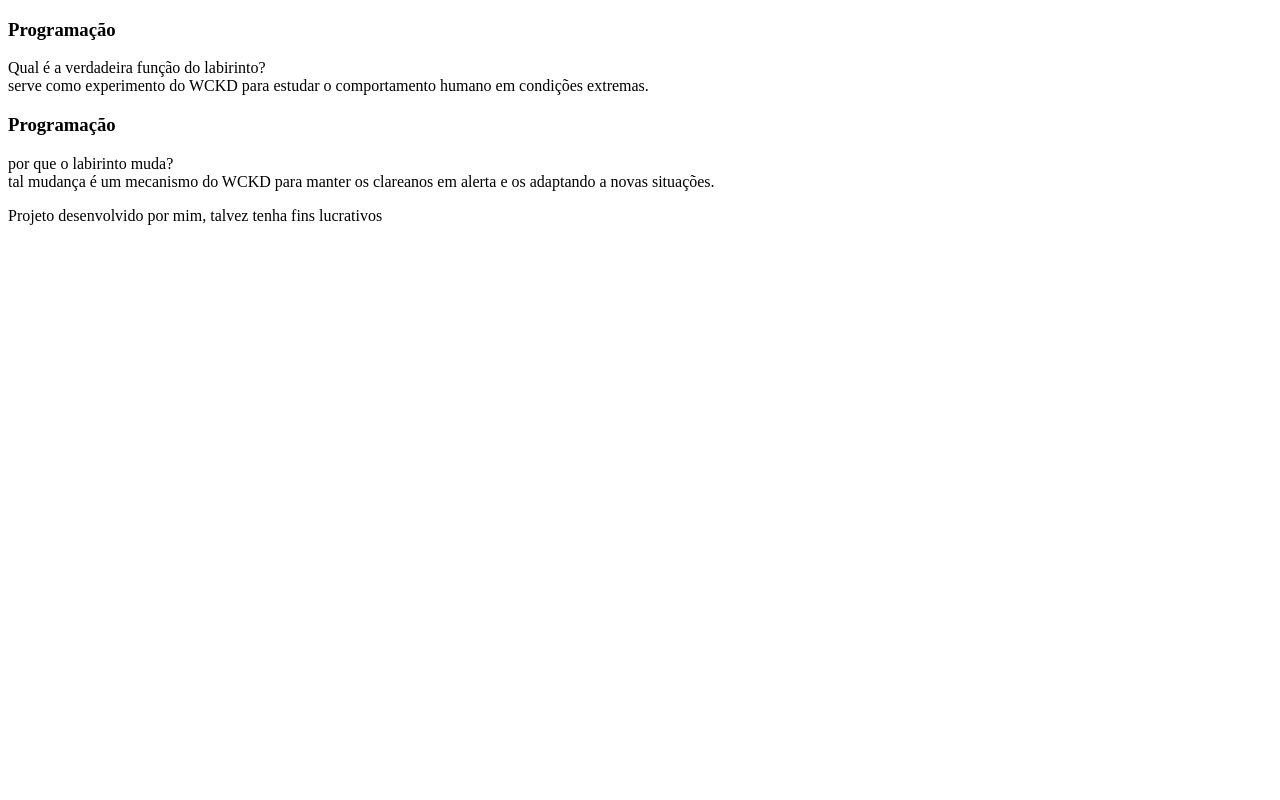
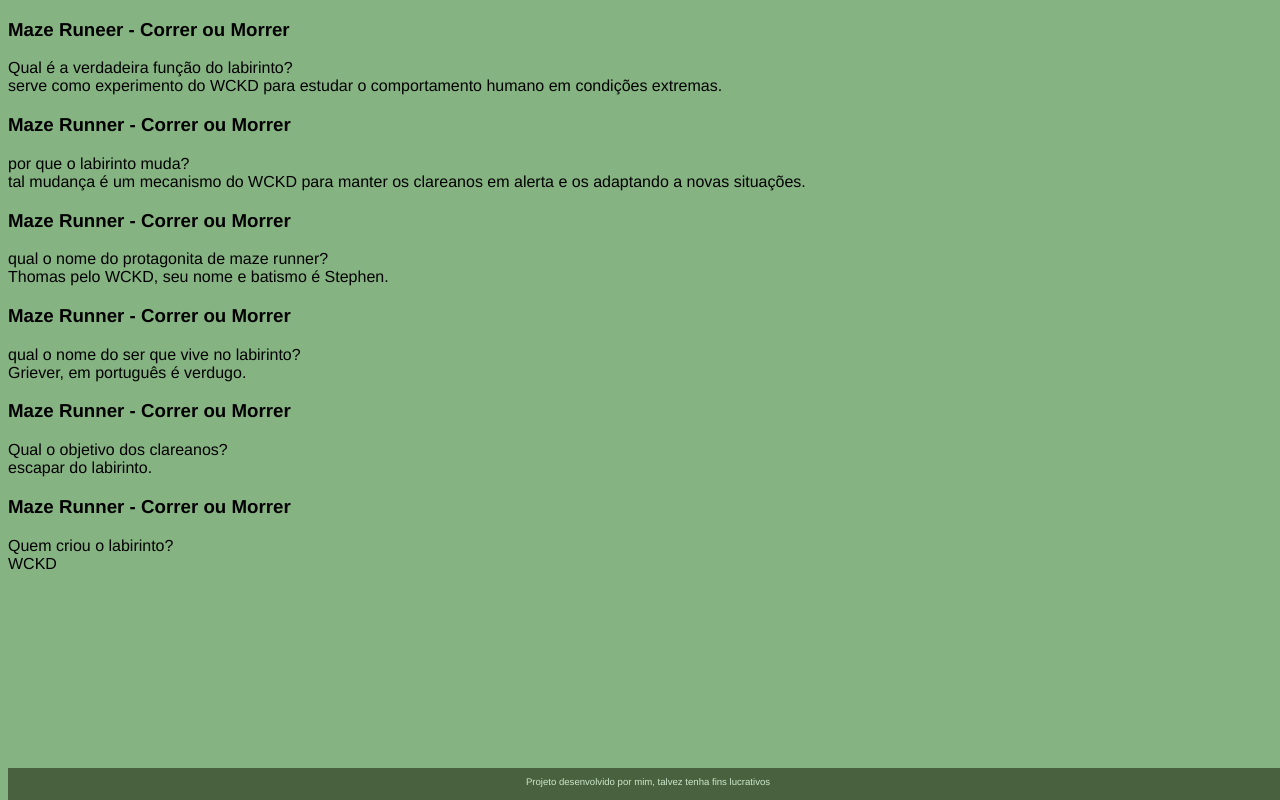
Before and after one commit to kaahylane/FlashCard, a plain HTML site: page index.html in a window 1280 px wide. Drawn offline with Linux system fonts and the light colour scheme; files that its build step writes are made by us from their sources.

Commit message:
Add files via upload

```diff
--- a/index.html
+++ b/index.html
@@ -2,7 +2,9 @@
 <html lang="pt-br">
     <head>
         <meta charset="UTF-8">
-        <meta name="viewport" content="width=devic-width, initial-scale= 1.0">
+        <meta name="viewport"
+        content="width=devic-width, initial-scale= 1.0">
+        <link rel="stylesheet" href="assets/style.css">
         <title>Flashcard</title>
     </head>
     <body>
@@ -10,7 +12,7 @@
            <section id="container">
                <article class="cartao">
                 <div class="cartao_conteudo">
-                    <h3>Programação</h3>
+                    <h3>Maze Runeer - Correr ou Morrer</h3>
                     <div class="cartao__conteudo__pergunta">
                         Qual é a verdadeira função do labirinto?
                     </div>
@@ -21,7 +23,7 @@
                </article>
                <article class="cartao">
                 <div class="cartao_conteudo">
-                    <h3>Programação</h3>
+                    <h3>Maze Runner - Correr ou Morrer</h3>
                     <div class="cartao__conteudo__pergunta">
                         por que o labirinto muda?
                     </div>
@@ -30,6 +32,51 @@
                     </div>
                 </div>
                </article>
+               <article class="cartao">
+                <div class="cartao_conteudo">
+                    <h3>Maze Runner - Correr ou Morrer</h3>
+                    <div class="cartao__conteudo__pergunta">
+                        qual o nome do protagonita de maze runner?
+                    </div>
+                    <div class="cartao__conteudo__resposta">
+                        Thomas pelo WCKD, seu nome e batismo é Stephen.
+                    </div>
+                </div>
+               </article>
+               <article class="cartao">
+                <div class="cartao_conteudo">
+                    <h3>Maze Runner - Correr ou Morrer</h3>
+                    <div class="cartao__conteudo__pergunta">
+                        qual o nome do ser que vive no labirinto?
+                    </div>
+                    <div class="cartao__conteudo__resposta">
+                      Griever, em português é verdugo.
+                    </div>
+                </div>
+               </article>
+               <article class="cartao">
+                <div class="cartao_conteudo">
+                    <h3>Maze Runner - Correr ou Morrer</h3>
+                    <div class="cartao__conteudo__pergunta">
+                        Qual o objetivo dos clareanos?
+                    </div>
+                    <div class="cartao__conteudo__resposta">
+                      escapar do labirinto.
+                    </div>
+                </div>
+               </article>
+               <article class="cartao">
+                <div class="cartao_conteudo">
+                    <h3>Maze Runner - Correr ou Morrer</h3>
+                    <div class="cartao__conteudo__pergunta">
+                        Quem criou o labirinto?
+                    </div>
+                    <div class="cartao__conteudo__resposta">
+                      WCKD
+                    </div>
+                </div>
+               </article>
+
            </section>
         </main>
         <footer>
--- /dev/null
+++ b/style.css
@@ -0,0 +1,20 @@
+body {
+    background-color: rgb(134, 179, 130);
+    font-family: 'Franklin Gothic Medium', 'Arial Narrow', Arial, sans-serif;
+
+}
+
+footer {
+    background-color: rgb(74, 97, 63);
+    color:rgb(204, 231, 203);
+    position: fixed;
+    bottom: 0;
+    width: 100%;
+    height: 2rem;
+}
+
+footer p {
+    text-align: center;
+    font-size: 0.6rem;
+    margin-top: 0.5rem;
+}
```
